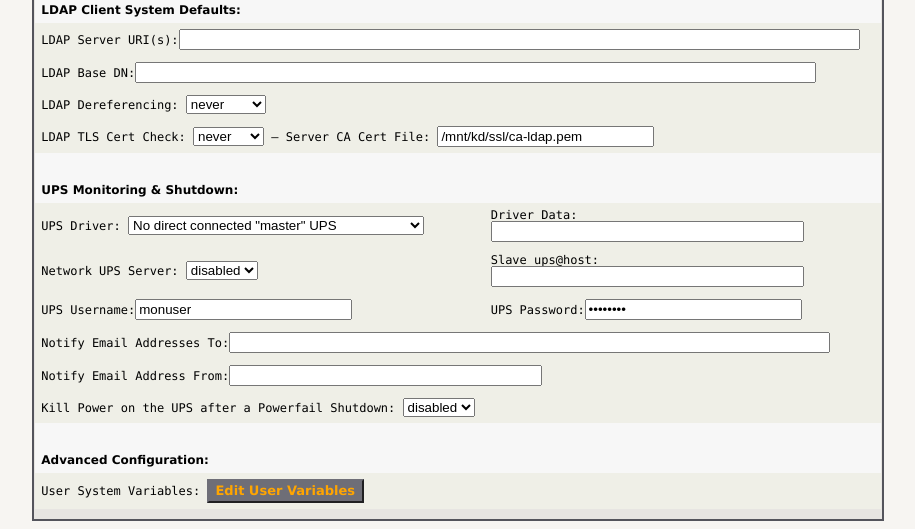
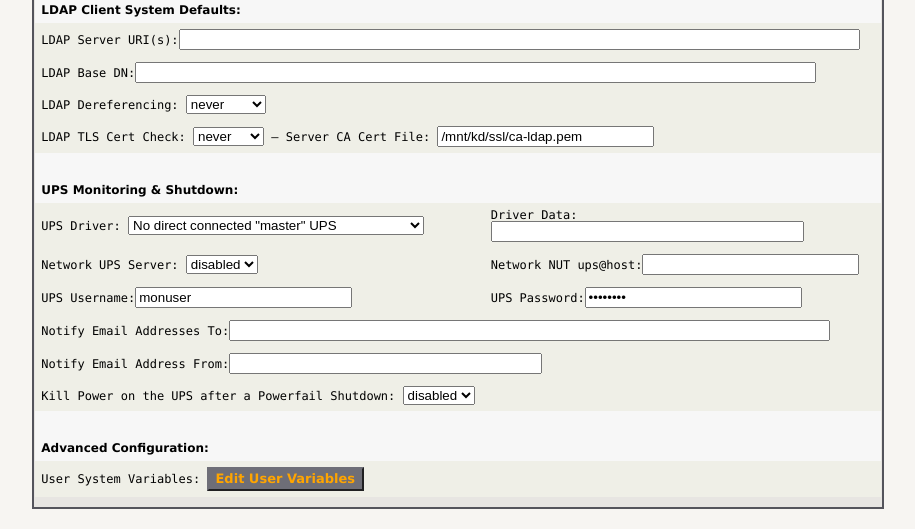
Before and after one commit to astlinux-project/astlinux, a PHP site: page /fop2/admin/network.php in a window 1280 px wide. Shown: the part 2626-3155 px from the top of the page, without its empty margins (182-1097 px from the left). Run offline with PHP 8.4, Linux system fonts and the light colour scheme; data that the repository does not hold is empty.

Commit message:
web interface, Network tab UPS text layout tweak
git-svn-id: https://svn.code.sf.net/p/astlinux/code/branches/1.0@6347 57edc7d3-a90e-0410-b364-91459a37fc5a

```diff
--- a/package/webinterface/altweb/admin/network.php
+++ b/package/webinterface/altweb/admin/network.php
@@ -1935,7 +1935,7 @@ require_once '../common/header.php';
   putHtml('</select>');
   putHtml('</td><td style="text-align: left;" colspan="3">');
   $value = getVARdef($db, 'UPS_MONITOR_HOST', $cur_db);
-  putHtml('Slave ups@host:<input type="text" size="36" maxlength="256" value="'.$value.'" name="ups_monitor_host" /></td></tr>');
+  putHtml('Network NUT ups@host:<input type="text" size="24" maxlength="256" value="'.$value.'" name="ups_monitor_host" /></td></tr>');
 
   putHtml('<tr class="dtrow1"><td style="text-align: left;" colspan="3">');
   if (($value = getVARdef($db, 'UPS_MONITOR_USER', $cur_db)) === '') {
```
